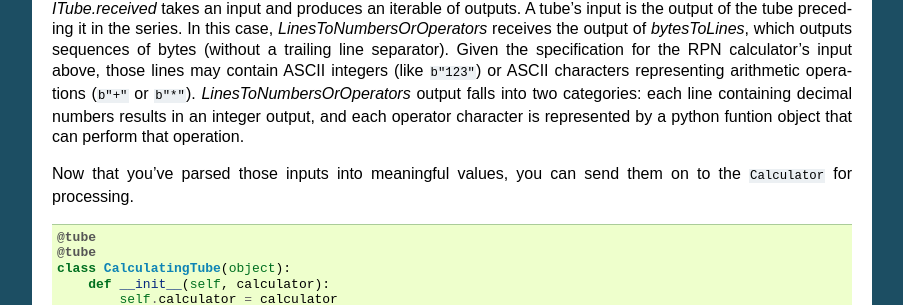
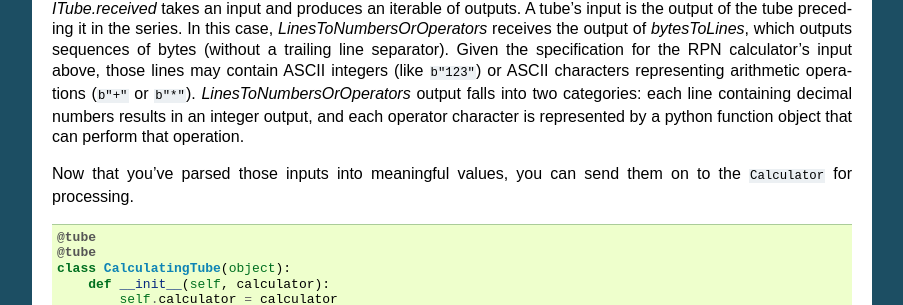
Before and after one commit to twisted/tubes, a Sphinx documentation site: the page built from docs/tube.rst, in a window 1280 px wide and 900 px high, scrolled down 3944 px. Shown: the part 175-480 px from the top of the window, without its empty margins (198-1101 px from the left). Built offline with Sphinx 7.4.7, drawn with Linux system fonts in a browser that asks for light colours.

```diff
--- /dev/null
+++ b/docs/spelling_wordlist.txt
@@ -0,0 +1,3 @@
+iterable
+composable
+indices
--- a/docs/tube.rst
+++ b/docs/tube.rst
@@ -180,7 +180,7 @@ Let's look at `LinesToNumbersOrOperators`.
 A tube's input is the output of the tube preceding it in the series.
 In this case, `LinesToNumbersOrOperators` receives the output of `bytesToLines`, which outputs sequences of bytes (without a trailing line separator).
 Given the specification for the RPN calculator's input above, those lines may contain ASCII integers (like ``b"123"``) or ASCII characters representing arithmetic operations (``b"+"`` or ``b"*"``).
-`LinesToNumbersOrOperators` output falls into two categories: each line containing decimal numbers results in an integer output, and each operator character is represented by a python funtion object that can perform that operation.
+`LinesToNumbersOrOperators` output falls into two categories: each line containing decimal numbers results in an integer output, and each operator character is represented by a python function object that can perform that operation.
 
 Now that you've parsed those inputs into meaningful values, you can send them on to the ``Calculator`` for processing.
 
```
